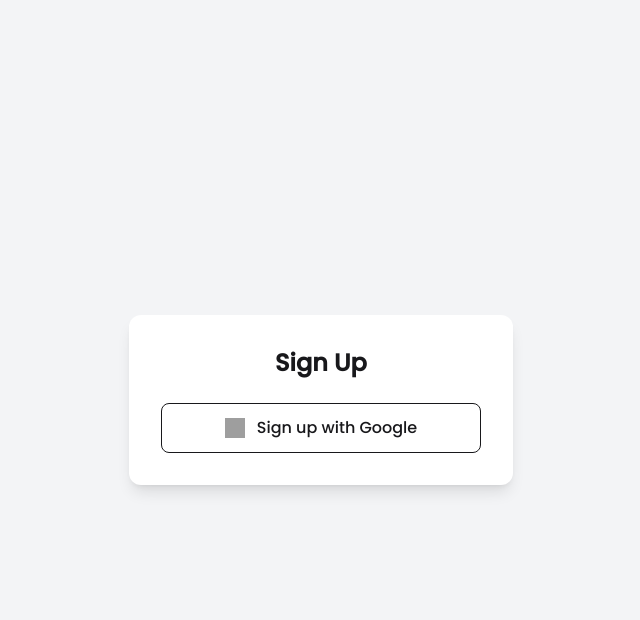
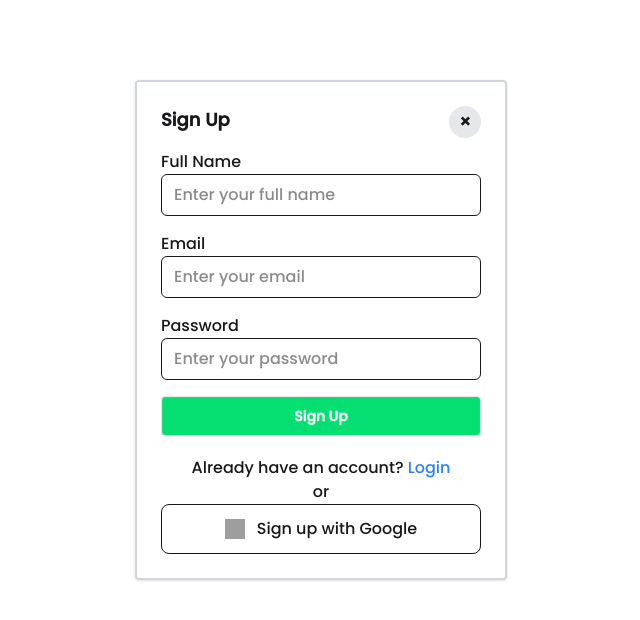
Before and after one commit to isosrma/BookStore, a React app in the folder Frontend/: page /signup in a window 1280 px wide. Shown: the top 620 px of the page, without its empty margins (319-959 px from the left). Built offline with nearby package versions, Linux system fonts and the light colour scheme; no server answers; grey boxes are pictures that could not be loaded; the HTML template or start-up script is replaced by a standard one.

Commit message:
frontend cmp

```diff
--- a/Frontend/src/components/About.jsx
+++ b/Frontend/src/components/About.jsx
@@ -4,6 +4,9 @@
   return (
     <>
     <h1>About page </h1>
+    <p>underdeveloped
+
+    </p>
     </>
   )
 }
--- a/Frontend/src/components/Signup.jsx
+++ b/Frontend/src/components/Signup.jsx
@@ -2,6 +2,7 @@
 import { signInWithPopup } from "firebase/auth";
 import { auth, provider } from "../firebase";
 import { Link, useNavigate } from "react-router-dom";
+import Login from "./Login";
 
 function Signup() {
 
@@ -27,11 +28,22 @@
     <>
     {/* signup using gmail */}
 
-<div id="signup_modal" className="modal">
-  <div className="modal-box">
+    <div className="flex items-center justify-center mt-20">
+
+  <div id="signup_modal" className="border-2 border-gray-300 rounded p-6 bg-white shadow">
+
+  <div>
+
     <form method="dialog">
       {/* Close button */}
-      <button className="btn btn-sm btn-circle btn-ghost absolute right-2 top-2">✕</button>
+  <div className="relative">
+  <button
+    onClick={() => navigate("/")}
+    className="absolute top-0 right-0 w-8 h-8 flex items-center justify-center rounded-full bg-gray-200 hover:bg-red-400 hover:text-white text-lg font-bold"
+  >
+    ×
+  </button>
+</div>
     </form>
 
     <h3 className="font-bold text-lg">Sign Up</h3>
@@ -79,19 +91,14 @@
         <Link to="/" className="text-blue-500 hover:underline">
           Login
         </Link>
+
+
     </p>
+
   </div>
-</div>
-
+<div>
+  <h1 className="flex justify-center">or</h1>
     {/* Google Signup from firebase */}
-    <div>
-        <div className="min-h-screen flex items-center justify-center bg-gray-100">
-
-      <div className="bg-white p-8 rounded-xl shadow-lg w-96">
-
-        <h2 className="text-2xl font-bold text-center mb-6">
-          Sign Up
-        </h2>
 
 <button
           onClick={handleGoogleLogin}
@@ -103,12 +110,12 @@
             className="w-5 h-5"
           />
           Sign up with Google
-        </button>
+        </button></div>
 
 </div>
 
     </div>
-    </div>
+
     </>
 
   );
```
Lines whose indentation alone changed are shown as unchanged.
